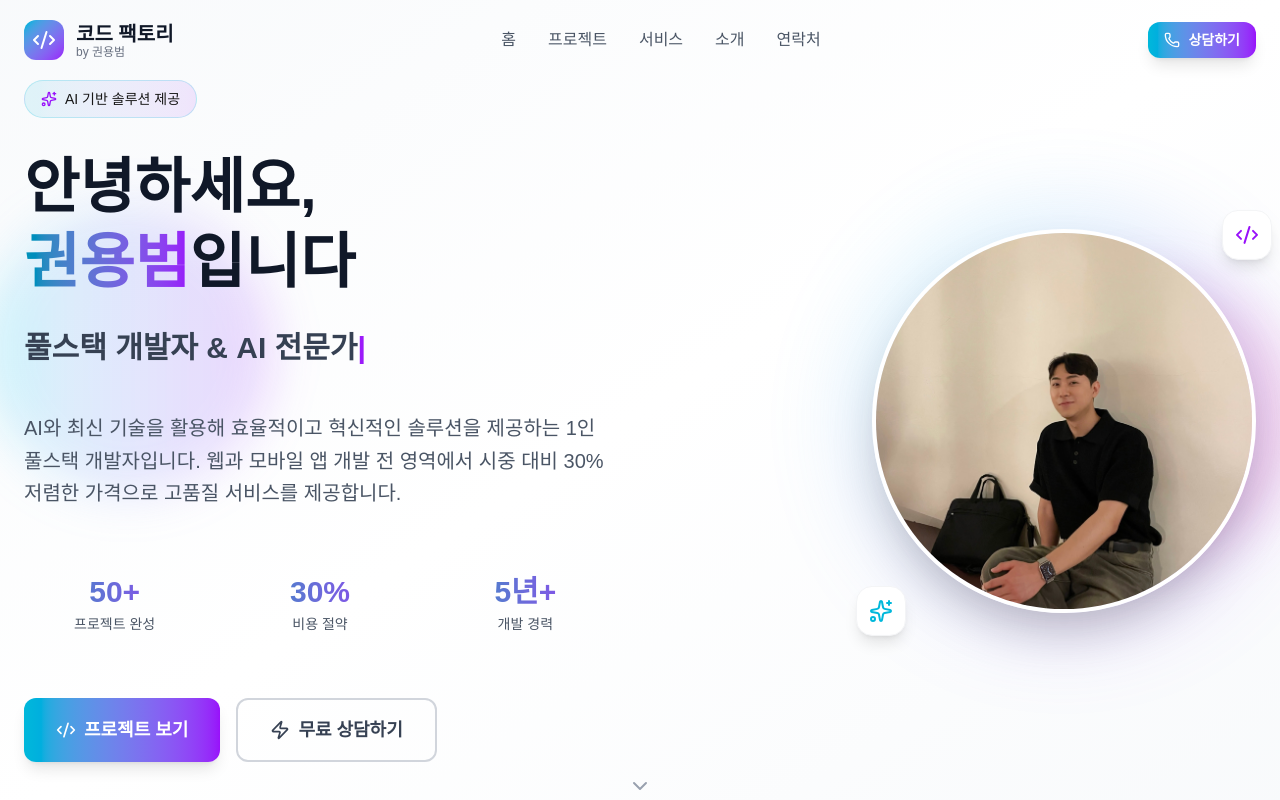
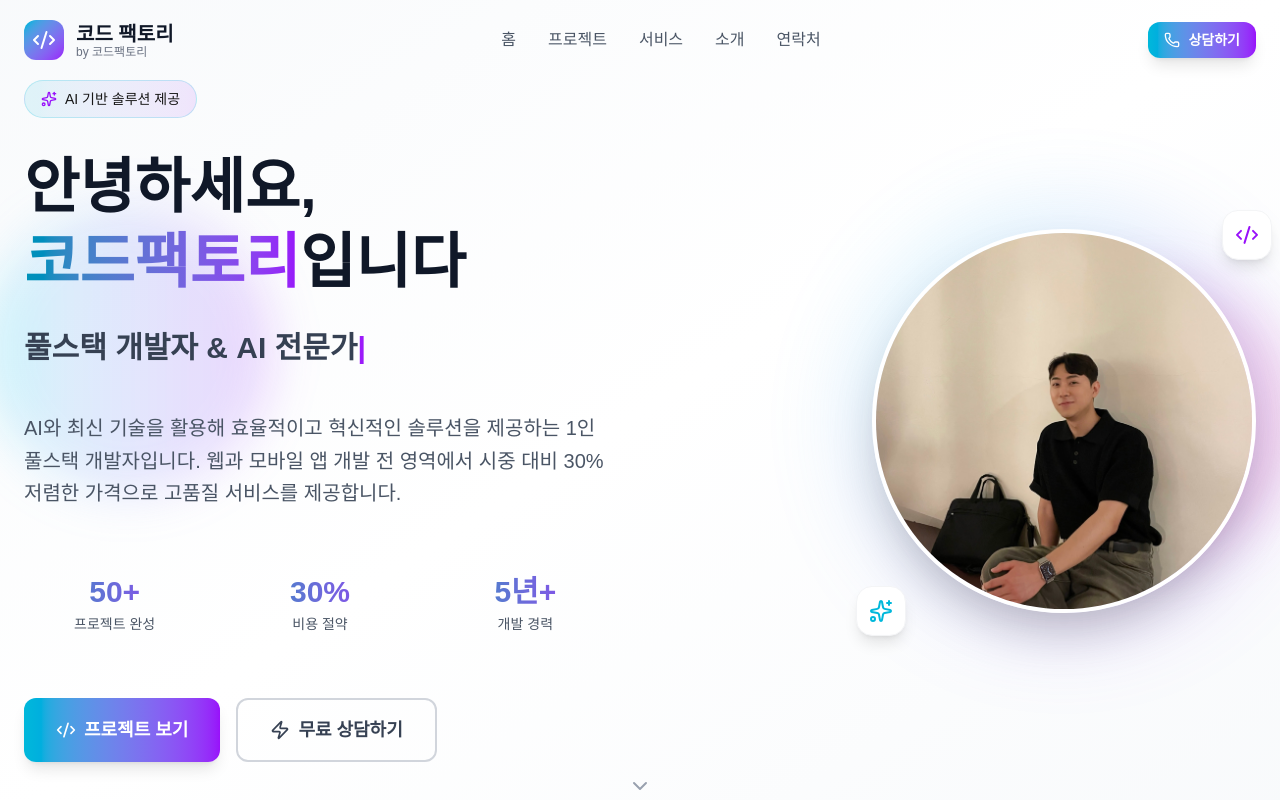
Before and after one commit to gyb0719/codefactory, a Next.js app: page / in a window 1280 px wide. Shown: the top 800 px of the page. Built offline with nearby package versions, Linux system fonts and the light colour scheme.

Commit message:
update: 헤더 텍스트 변경 - 코드팩토리로 수정

```diff
--- a/src/data/profile.ts
+++ b/src/data/profile.ts
@@ -1,5 +1,5 @@
 export const profileData = {
-  name: "권용범",
+  name: "코드팩토리",
   company: "코드 팩토리",
   title: "풀스택 개발자 & AI 전문가",
   email: "gyb07190@gmail.com",
```
